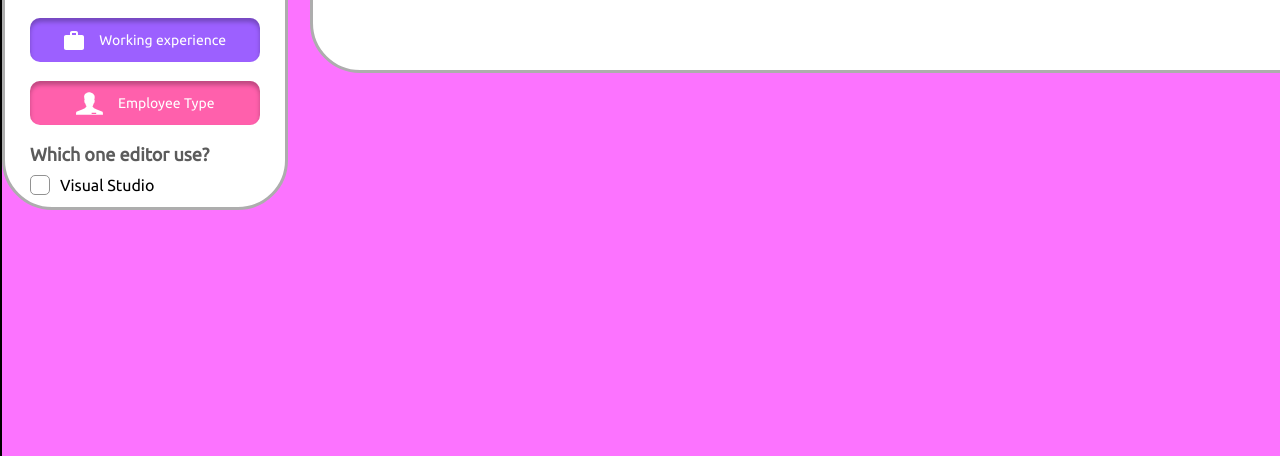
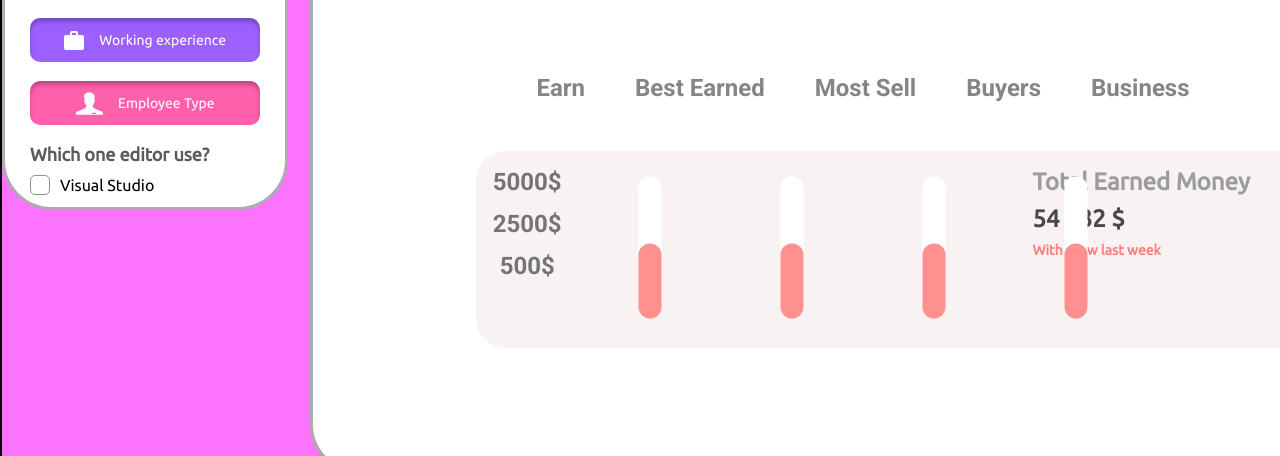
Before and after one commit to Tsiskara29/lasha-test-template, a plain HTML site: page index.html in a window 1280 px wide. Shown: the part 402-858 px from the top of the page. Drawn offline with Linux system fonts and the light colour scheme; a web font is replaced by a local one.

Commit message:
update
updatee

```diff
--- a/index.html
+++ b/index.html
@@ -201,6 +201,41 @@
                         <img src="https://img.freepik.com/free-vector/realistic-galaxy-background_52683-12122.jpg?fit=crop&w=240&h=130?auto=format&fit=crop&w=480&h=260" />
                        </div>
                     </div>
+                 <div class="business">
+                    <div class="earn"><p class="roboto">Earn</p></div>
+                    <div class="earn"><p class="roboto">Best Earned</p></div>
+                    <div class="earn"><p class="roboto">Most Sell</p></div>
+                    <div class="earn"><p class="roboto">Buyers</p></div>
+                    <div class="earn"><p class="roboto">Business</p></div>
+                 </div>
+                 <div class="money">
+                 <div class="left">
+                   <div class="dollars">
+                    <p class="roboto">5000$</p>
+                    <p class="roboto">2500$</p>
+                    <p class="roboto">500$</p>
+                   </div>
+                   <div class="progres">
+                     <div class="bar">
+                        <div class="child"></div>
+                     </div>
+                     <div class="bar">
+                        <div class="child"></div>
+                     </div>
+                     <div class="bar">
+                        <div class="child"></div>
+                     </div>
+                     <div class="bar">
+                        <div class="child"></div>
+                     </div>
+                   </div>
+                 </div>
+                 <div class="right">
+                    <p class="ubuntu">Total Earned Money</p>
+                    <h2 class="ubuntu">54 432 $</h2>
+                    <h6 class="ubuntu">With draw last week</h6>
+                 </div>
+                </div>
                 </div>
             </div>
         </div>
--- a/style.css
+++ b/style.css
@@ -13,6 +13,7 @@
     --Black: black;
     --White: #FFFFFF;
     --Pink: #FF8080;
+    --Pink2: #FF7575;
     --Purple: #FC73FF;
     --Gray: #ADADAD;
     --Gray2: #CCCCCC;
@@ -29,27 +30,33 @@ a {
     text-decoration: none;
     color: var(--Black);
 }
-input, button {
+
+input,
+button {
     outline: none;
     border: none;
 }
+
 input[type="search"]::-webkit-search-decoration,
 input[type="search"]::-webkit-search-cancel-button,
 input[type="search"]::-webkit-search-results-button,
 input[type="search"]::-webkit-search-results-decoration {
-  -webkit-appearance:none;
+    -webkit-appearance: none;
 }
 
 /* GLOBAL CLASSES */
 .gothic {
     font-family: 'Bakbak One', cursive;
 }
+
 .ubuntu {
     font-family: 'Ubuntu', sans-serif;
 }
+
 .roboto {
     font-family: 'Roboto', sans-serif;
 }
+
 .container {
     width: 1500px;
 }
@@ -60,16 +67,25 @@ input[type="search"]::-webkit-search-results-decoration {
         opacity: 1;
         width: 100%;
     }
+
     .cont .side header .elem a:hover {
         color: var(--Pink);
     }
+
     .cont .side .content .projects .img:hover {
         border: 3px solid #F16161;
         filter: drop-shadow(0px 10px 20px rgba(0, 0, 0, 0.6));
     }
+
     .cont .side .content .projects .img:hover:after {
         opacity: 1;
         transform: translateY(0px);
+    }
+
+    .cont .side .content .business .earn p:hover::after {
+        opacity: 1;
+        width: 100%;
+
     }
 }
 
@@ -77,11 +93,13 @@ input[type="search"]::-webkit-search-results-decoration {
 body {
     background: var(--Purple);
 }
+
 .icon {
     display: flex;
     justify-content: center;
     align-items: center;
 }
+
 .cont {
     border: 2px solid var(--Black);
     height: 1000px;
@@ -90,26 +108,33 @@ body {
     align-items: flex-start;
     justify-content: center;
 }
-.cont .box, header {
+
+.cont .box,
+header {
     background: var(--White);
     border: 3px solid var(--Gray);
     border-radius: 50px;
 }
+
 .cont .side .box {
     width: 100%;
 }
+
 .cont .side:first-child {
     width: 295px;
     margin-right: 22px;
 }
+
 .cont .side:last-child {
     width: calc(100% - 273px);
 }
+
 .cont .side:last-child .box:last-child {
     margin-top: 40px;
     padding-left: 53px;
     padding-right: 10px;
 }
+
 .cont .side header {
     height: 88px;
     display: flex;
@@ -118,12 +143,14 @@ body {
     padding-left: 60px;
     padding-right: 60px;
 }
+
 .cont .side header .elem a {
     font-size: 24px;
     color: var(--DarkRGB);
     position: relative;
     transition: 0.4s;
 }
+
 .cont .side header .elem a::after {
     transition: 0.4s;
     content: "";
@@ -135,11 +162,13 @@ body {
     border-top: 4px solid var(--Pink);
     opacity: 0;
 }
+
 .cont .side header .elem .inp {
     position: relative;
     height: 36px;
     width: 280px;
 }
+
 .cont .side header .elem .inp .icon {
     display: flex;
     justify-content: center;
@@ -150,6 +179,7 @@ body {
     top: 50%;
     transform: translateY(-50%);
 }
+
 .cont .side header .elem .inp input {
     position: absolute;
     top: 0;
@@ -162,10 +192,12 @@ body {
     padding-right: 25px;
     z-index: 1;
 }
+
 .cont .side header .elem {
     display: flex;
     align-items: center;
 }
+
 .cont .side header .elem .row:first-child {
     width: 70px;
     height: 70px;
@@ -175,6 +207,7 @@ body {
     overflow: hidden;
     margin-right: 7px;
 }
+
 .cont .side header .elem .row:first-child img {
     position: absolute;
     top: 0;
@@ -183,30 +216,36 @@ body {
     height: 100%;
     object-fit: cover;
 }
+
 .cont .side header .elem .row h2 {
     color: var(--DarkText);
     font-size: 14px;
     margin-bottom: 5px;
 }
+
 .cont .side header .elem .row p {
     color: var(--DarkRGB);
     font-size: 12px;
     margin-bottom: 10px;
 }
+
 .cont .side header .elem .row .stars {
     display: flex;
     justify-content: center;
     align-items: center;
 }
+
 .cont .side header .elem .row .stars .icon {
     margin-right: 2px;
 }
+
 .cont .side header .elem .row:last-child {
     align-items: flex-start;
     justify-content: flex-start;
     display: flex;
     flex-direction: column;
 }
+
 .cont .side:first-child .box {
     padding-top: 42px;
     padding-left: 25px;
@@ -217,40 +256,49 @@ body {
     justify-content: flex-start;
     align-items: flex-start;
 }
+
 .cont .side:first-child .box h2 {
     font-size: 24px;
     margin-bottom: 5px;
     color: var(--DarkRGB);
 }
+
 .cont .side:first-child .box p {
     font-size: 14px;
     color: var(--DarkRGB);
     margin-bottom: 11px;
 }
+
 .cont .side:first-child .box .progress-container {
     width: 100%;
     margin-bottom: 40px;
 }
+
 .cont .side:first-child .box .progress-container .elem:first-child {
     margin-top: 0px;
 }
+
 .cont .side:first-child .box .progress-container .elem {
     margin-top: 11px;
 }
+
 .cont .side:first-child .box .progress-container .elem .top {
     display: flex;
     align-items: center;
 }
+
 .cont .side:first-child .box .progress-container .elem .top .icon {
     display: flex;
     justify-content: center;
     align-items: center;
     margin-right: 5px;
 }
+
 .cont .side:first-child .box .progress-container .elem .top label {
     color: var(--Black);
     font-size: 12px;
 }
+
 .cont .side:first-child .box .progress-container .elem .bottom {
     margin-top: 11px;
     background-color: var(--ProgressBar);
@@ -259,6 +307,7 @@ body {
     height: 13px;
     position: relative;
 }
+
 .cont .side:first-child .box .progress-container .elem .bottom .progress {
     position: absolute;
     top: 0;
@@ -268,10 +317,12 @@ body {
     background-color: var(--Green);
     border-radius: 50px;
 }
+
 .cont .side:first-child .box .progress-container .elem .bottom .progress .val {
     font-size: 11px;
     color: var(--White);
 }
+
 .cont .side:first-child .box .work-button {
     padding-top: 14px;
     padding-bottom: 14px;
@@ -288,41 +339,50 @@ body {
     width: 100%;
     height: 44px;
 }
+
 .cont .side:first-child .box .work-button:first-child {
     margin-top: 0px;
 }
+
 .cont .side:first-child .box .work-button .icon {
     display: flex;
     justify-content: center;
     align-items: center;
     margin-right: 15px;
 }
+
 .cont .side:first-child .box .work-button p {
     font-size: 14px;
     color: var(--White);
     margin-bottom: 0px;
 }
+
 .cont .side:first-child .box .work-button:active {
     transform: scale(0.9);
 }
+
 .cont .side:first-child .box .check-container {
     margin-top: 19px;
 }
+
 .cont .side:first-child .box .check-container h3 {
     font-size: 18px;
     color: #5B5B5B;
     margin-bottom: 10px;
 }
+
 .cont .side:first-child .box .check-container .check-elem {
     display: flex;
     align-items: center;
 }
+
 .cont .side:first-child .box .check-container .check-elem .checkbox {
     position: relative;
     margin-right: 10px;
     width: 20px;
     height: 20px;
 }
+
 .cont .side:first-child .box .check-container .check-elem .checkbox input {
     position: absolute;
     top: 1px;
@@ -330,6 +390,7 @@ body {
     width: 18px;
     height: 18px;
 }
+
 .cont .side:first-child .box .check-container .check-elem .checkbox .mask {
     position: absolute;
     top: 0;
@@ -345,11 +406,12 @@ body {
     pointer-events: none;
     transition: 0.4s;
 }
-input[type="checkbox"]:checked ~ div{
+
+input[type="checkbox"]:checked~div {
     background: #C64BFF !important;
 }
 
-.cont .side .content h1{
+.cont .side .content h1 {
     font-size: 36px;
     display: flex;
     margin-top: 34px;
@@ -358,13 +420,14 @@ input[type="checkbox"]:checked ~ div{
 }
 
 
-.cont .side .content .projects{
+.cont .side .content .projects {
     display: flex;
     width: 100%;
     height: 146px;
     margin-bottom: 73px;
     align-items: center;
 }
+
 .cont .side .content .projects .img {
     width: 236px;
     height: 146px;
@@ -375,6 +438,7 @@ input[type="checkbox"]:checked ~ div{
     overflow: hidden;
     transition: 0.4s;
 }
+
 .cont .side .content .projects .img::after {
     content: "View Project";
     width: calc(100% + 7px);
@@ -395,6 +459,7 @@ input[type="checkbox"]:checked ~ div{
     opacity: 0;
     transform: translateY(10px);
 }
+
 .cont .side .content .projects .img img {
     position: absolute;
     top: 0;
@@ -404,3 +469,116 @@ input[type="checkbox"]:checked ~ div{
     object-fit: cover;
     z-index: 1;
 }
+
+.cont .side .content .business {
+    display: flex;
+    margin-bottom: 45px;
+    width: 100%;
+    height: 36px;
+    align-items: center;
+
+}
+
+.cont .side .content .business .earn p {
+    font-size: 24px;
+    color: #858585;
+    position: relative;
+    top: 0;
+    left: 120px;
+    margin-left: 50px;
+    cursor: pointer;
+}
+
+.cont .side .content .business .earn p::after {
+    transition: 0.4s;
+    content: "";
+    width: 0%;
+    position: absolute;
+    bottom: -5px;
+    left: 0;
+    border-radius: 50px;
+    border-top: 4px solid var(--Black);
+    opacity: 0;
+    color: #313131;
+
+}
+
+.cont .side .content .money {
+    margin-bottom: 123px;
+    width: 900px;
+    height: 197px;
+    background-color: #F8F2F2;
+    border-radius: 30px;
+    display: flex;
+
+}
+
+.cont .side .content .money .left {
+    width: 55%;
+    display: flex;
+
+}
+.cont .side .content .money .right{
+    width: 45%;
+    align-items: center;
+    margin: 17px;
+    margin-right: 66px;
+
+}
+.cont .side .content .money .right p{
+    font-size: 24px;
+    color: #9c9c9c;
+    font-weight: 700;
+    margin-bottom: 9px;
+    padding-right: 15px;
+}
+.cont .side .content .money .right h2{
+    font-size: 24px;
+    color: #494949;
+    font-weight: 700;
+    margin-bottom: 9px;
+    padding-right: 140px;
+}
+.cont .side .content .money .right h6{
+    font-size: 14px;
+    font-weight: 700;
+    color: var(--Pink);
+    padding-right: 104px;
+}
+.cont .side .content .money .left .dollars {
+
+}
+.cont .side .content .money .left .dollars p {
+    color: var(--Gray4);
+    width: 69px;
+    height: 25px;
+    font-size: 24px;
+    margin: 17px;
+
+}
+.cont .side .content .money .left .progres {
+    display: flex;
+    align-items: center;
+
+}
+.cont .side .content .money .left .progres .bar {
+    align-items: center;
+    height: 23px;
+    width: 142px;
+    transform: rotate(-90deg);
+    background-color: var(--White);
+    border-radius: 50px;
+    margin-top: 25px;
+    margin-bottom: 30px;
+    position: relative;
+}
+.cont .side .content .money .left .progres .bar .child{
+    position: absolute;
+    background-color: var(--Pink2);
+    top: 0;
+    left: 0;
+    width: 53%;
+    height: 100%;
+    border-radius: 50px;
+    opacity: .8;
+}
```
